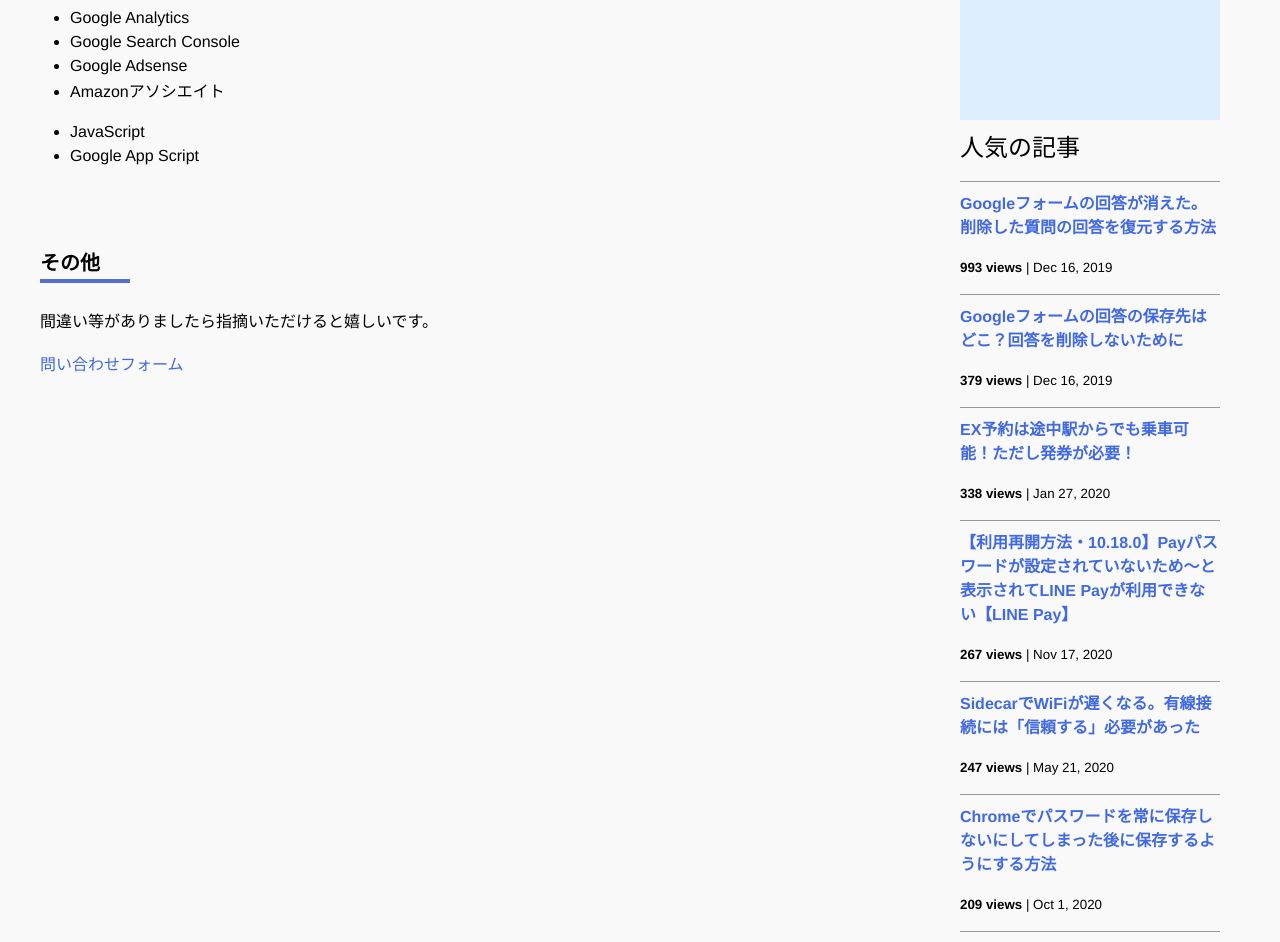
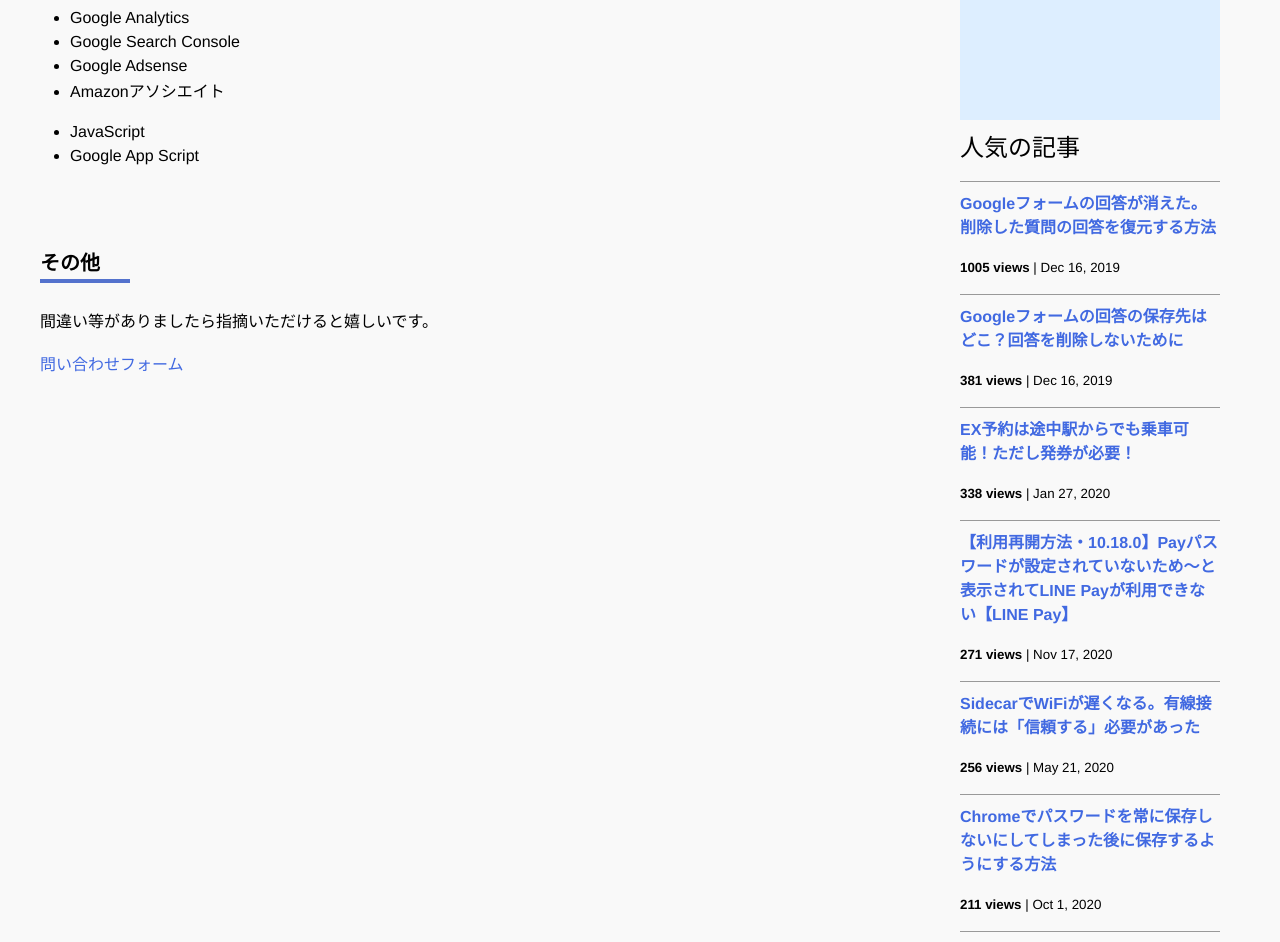
Before and after one commit to iwanaminami/shoyaiwaname, a Jekyll site: the page built from about.markdown, in a window 1280 px wide and 1400 px high, scrolled down 693 px. Shown: the top 942 px of the window. Built offline with Jekyll 4.4.1, drawn with Linux system fonts in a browser that asks for light colours; nearby versions of some CDN libraries; comment, search, counter and statistics services are not loaded; some of the changed text lies outside the part shown.

Commit message:
a new commit message

```diff
--- a/_data/popularposts.yml
+++ b/_data/popularposts.yml
@@ -1,17 +1,17 @@
 side:
-  - view: 993
+  - view: 1005
     url: /2019/12/16/restore-googleform.html
-  - view: 379
+  - view: 381
     url: /2019/12/16/googleform-answers.html
   - view: 338
     url: /2020/01/27/ex-rideontheway.html
-  - view: 267
+  - view: 271
     url: /2020/11/17/linepay.html
-  - view: 247
+  - view: 256
     url: /2020/05/21/sidecar-via-cable.html
-  - view: 209
+  - view: 211
     url: /2020/10/01/googlepassword.html
-  - view: 129
+  - view: 130
     url: /2020/01/23/sfcgold.html
-  - view: 94
+  - view: 96
     url: /2020/01/23/sfc-judge.html
```
